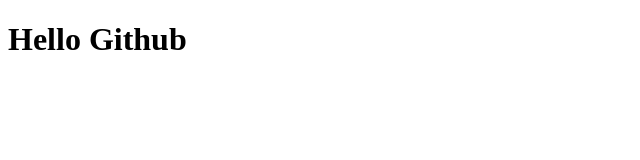
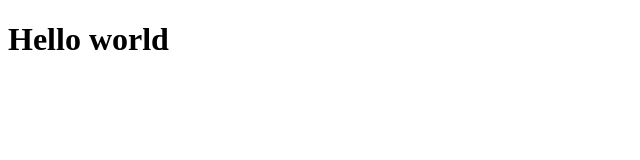
Before and after one commit to Sneha9745/sample-of-push, a plain HTML site: page index.html in a window 1280 px wide. Shown: the full height of the page, 0-640 px from the left. Drawn offline with Linux system fonts and the light colour scheme.

Commit message:
This is my Second push

```diff
--- a/index.html
+++ b/index.html
@@ -6,7 +6,7 @@
     <title>Document</title>
 </head>
 <body>
-    <h1>Hello Github</h1></h1>
+    <h1>Hello world</h1></h1>
 
 </body>
 </html>
```
